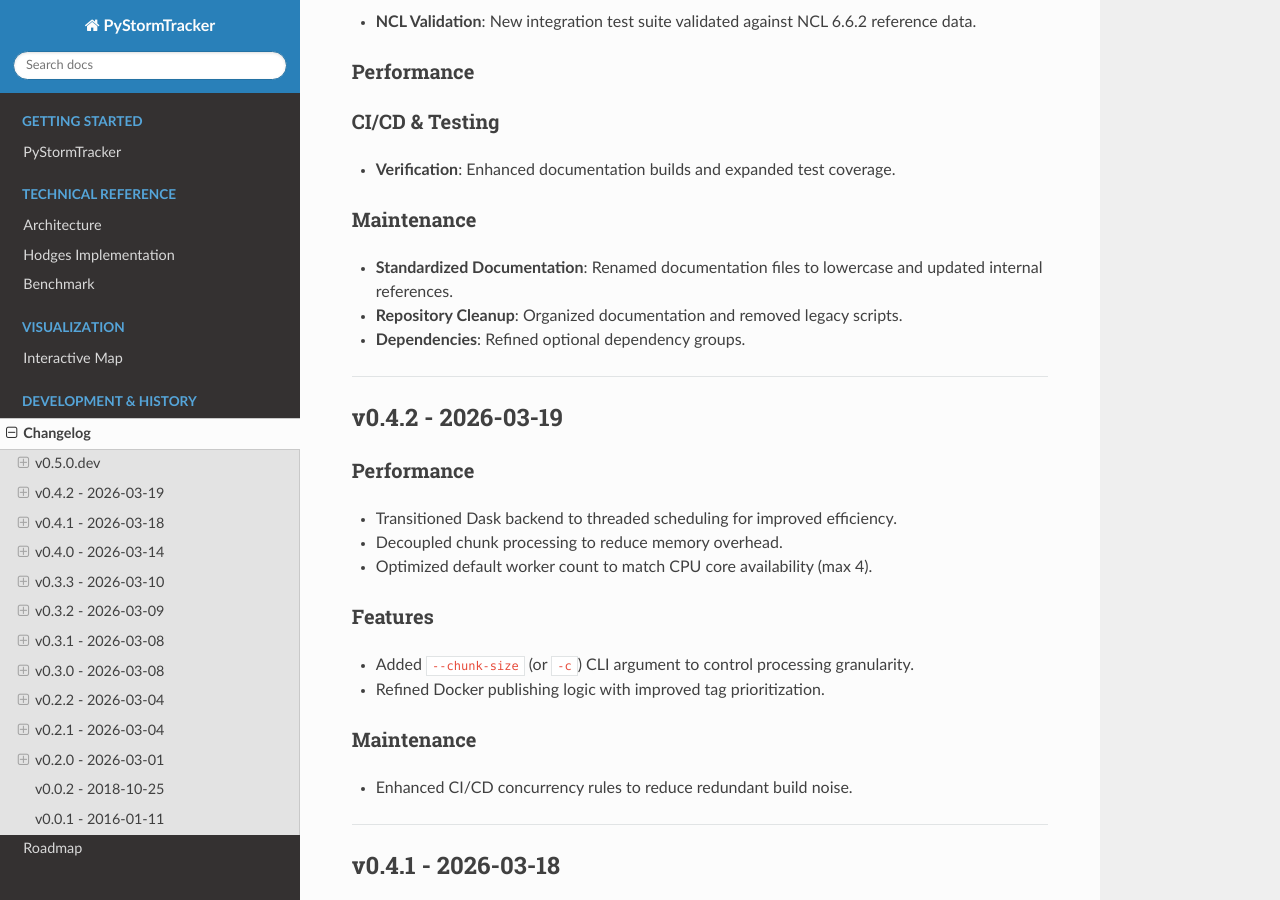
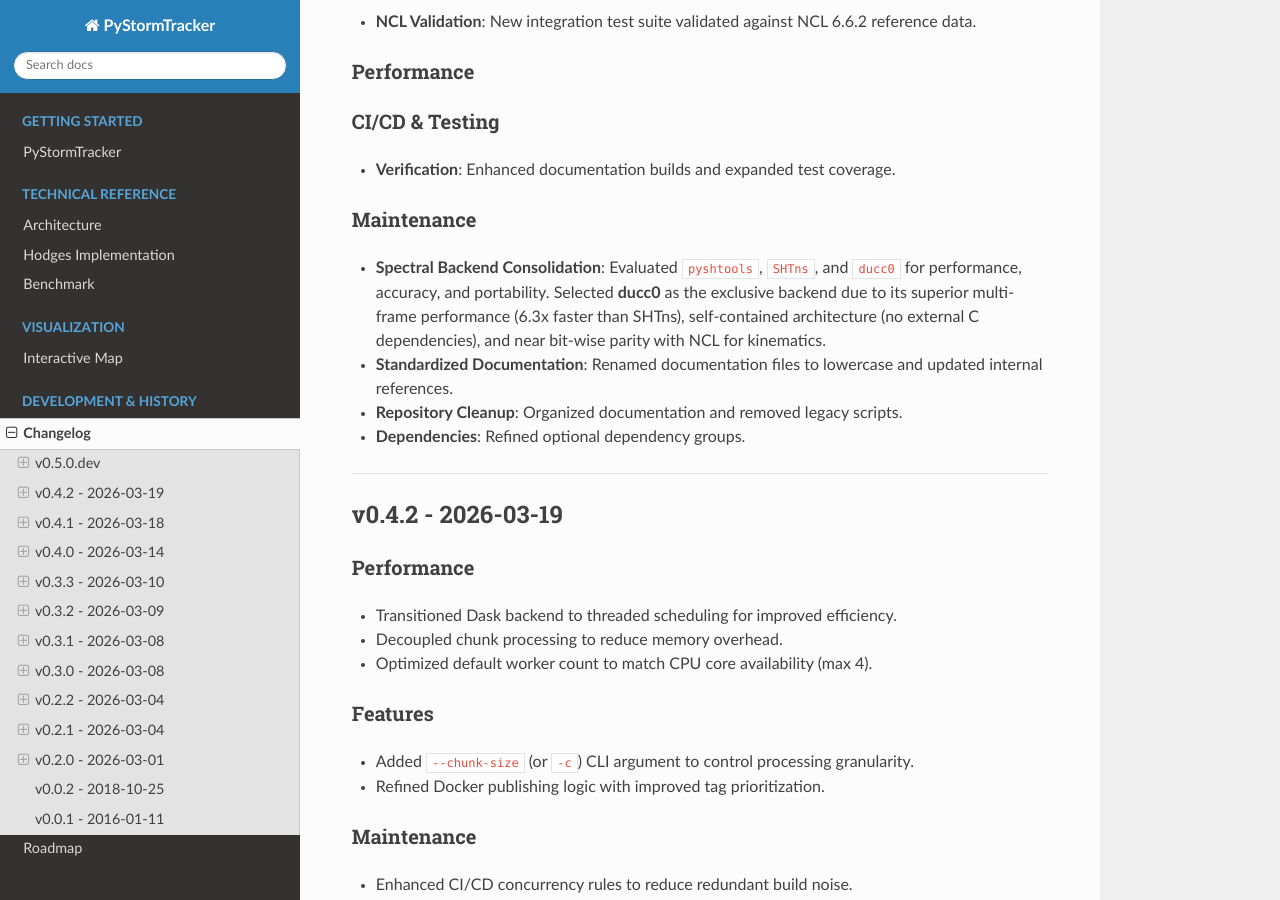
Before and after one commit to mwyau/PyStormTracker, a Sphinx documentation site: the page built from docs/changelog.md, in a window 1280 px wide and 900 px high, scrolled down 571 px. Built offline with Sphinx 7.4.7 and the Read the Docs theme 3.1.0, drawn with Linux system fonts in a browser that asks for light colours.

Commit message:
docs: document spectral engine selection in changelog

```diff
--- a/docs/changelog.md
+++ b/docs/changelog.md
@@ -18,6 +18,7 @@
 - **Verification**: Enhanced documentation builds and expanded test coverage.
 
 ### Maintenance
+- **Spectral Backend Consolidation**: Evaluated `pyshtools`, `SHTns`, and `ducc0` for performance, accuracy, and portability. Selected **ducc0** as the exclusive backend due to its superior multi-frame performance (6.3x faster than SHTns), self-contained architecture (no external C dependencies), and near bit-wise parity with NCL for kinematics.
 - **Standardized Documentation**: Renamed documentation files to lowercase and updated internal references.
 - **Repository Cleanup**: Organized documentation and removed legacy scripts.
 - **Dependencies**: Refined optional dependency groups.
```
